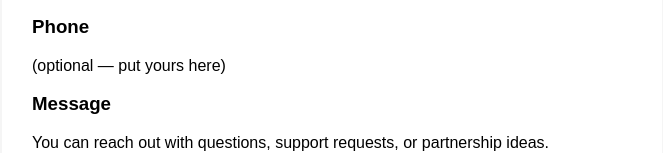
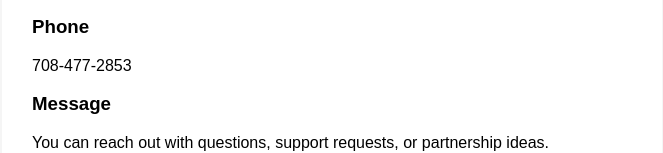
Before and after one commit to Ihaveyourbacknonprofit/ihybbeta, a plain HTML site: page index.html in a window 1280 px wide. Shown: the part 306-459 px from the top of the page, without its empty margins (308-971 px from the left). Drawn offline with Linux system fonts and the light colour scheme.

Commit message:
Update index.html

```diff
--- a/index.html
+++ b/index.html
@@ -24,7 +24,7 @@
       <p>ihaveyourback.org@gmail.com</p>
 
       <h3>Phone</h3>
-      <p>(optional — put yours here)</p>
+      <p>708-477-2853</p>
 
       <h3>Message</h3>
       <p>
```
